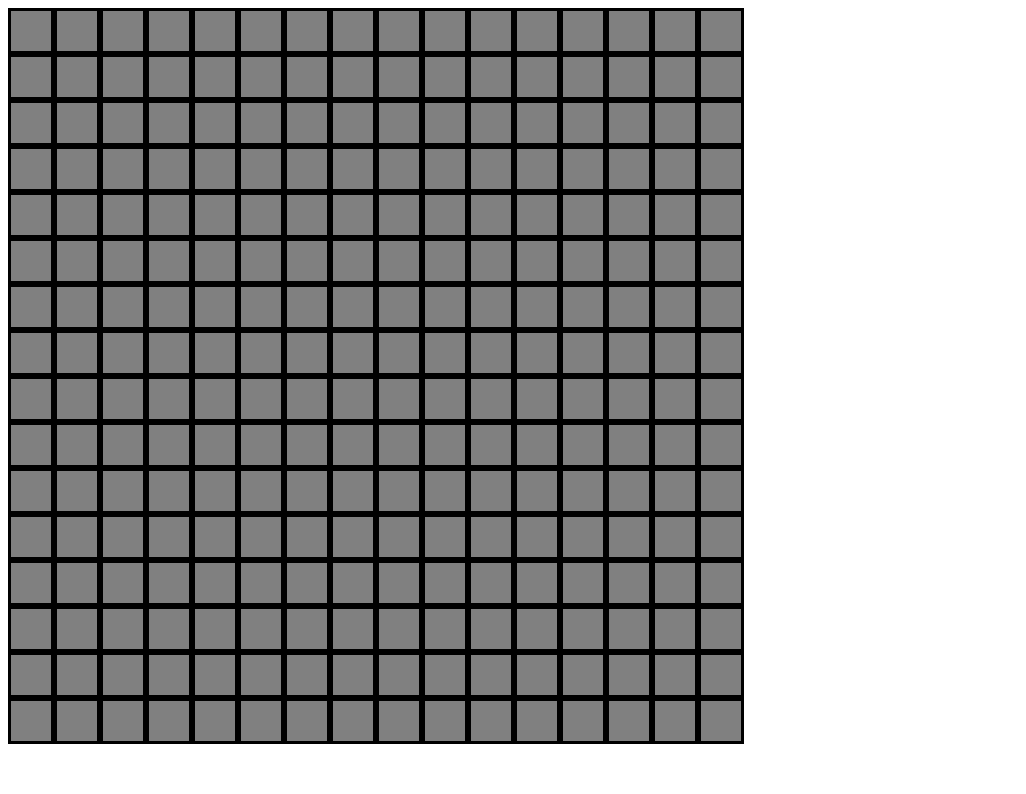
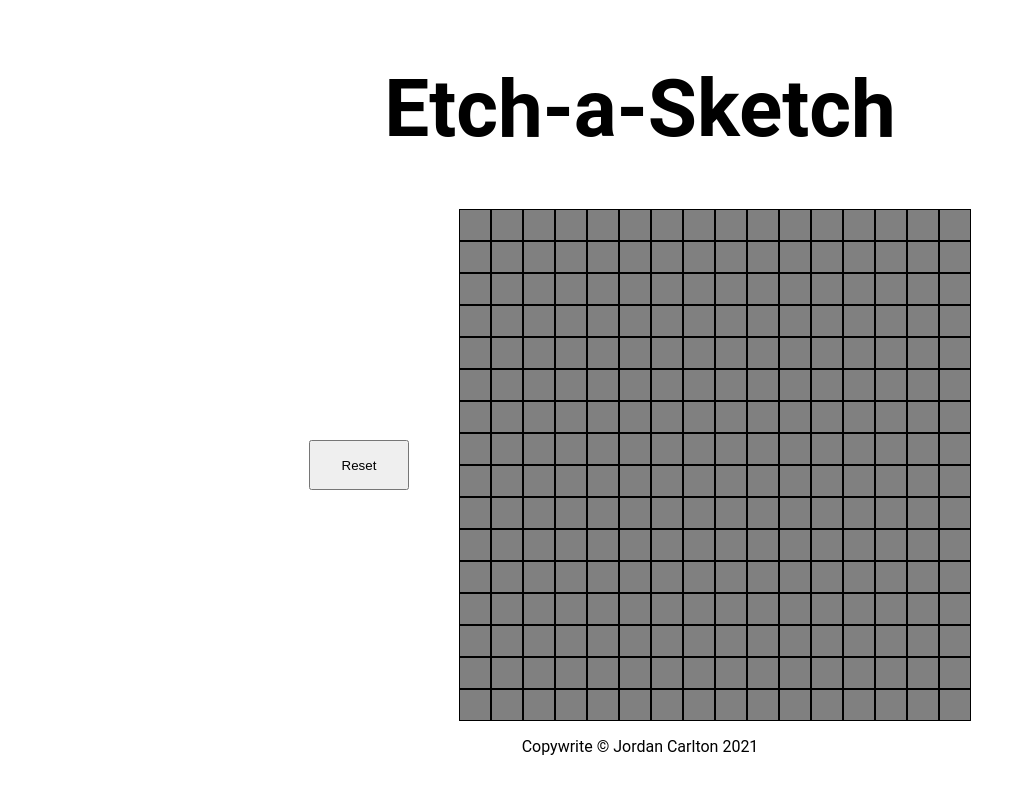
Before and after one commit to jaice-dev/Etch-a-sketch, a plain HTML site: page index.html in a window 1280 px wide. Shown: the whole page, without its empty margins (0-1026 px from the left). Drawn offline with Linux system fonts and the light colour scheme.

Commit message:
added reset button

```diff
--- a/index.html
+++ b/index.html
@@ -7,6 +7,19 @@
     <link rel="stylesheet" href="style.css">
 </head>
 <body>
-    <div id="EtchContainer"></div>
+    <header>
+        <h1 id="title">Etch-a-Sketch</h1>
+    </header>
+    <div class="pageBody">
+        <div id="controls">
+            <button id="reset">Reset</button>
+        </div>
+        <div id="EtchContainer"></div>
+    </div>
+    <footer>
+        <div class="footer-text">
+            <p>Copywrite © Jordan Carlton 2021</p>
+        </div>
+    </footer>
 </body>
 </html>
--- a/script.js
+++ b/script.js
@@ -19,6 +19,12 @@ function drawGrid() {
     }
 }
 
+function resetGrid() {
+    squares.forEach(square => {
+        square.style.backgroundColor = 'grey';
+    })
+}
+
 drawGrid();
 
 const squares = document.querySelectorAll(".square");
@@ -27,3 +33,6 @@ squares.forEach(square => {
         square.style.backgroundColor = 'CadetBlue';
     })
 })
+
+const resetButton = document.querySelector('#reset');
+resetButton.addEventListener('click', resetGrid);
--- a/style.css
+++ b/style.css
@@ -1,24 +1,62 @@
-.square {
-    width: 40px;
-    height: 40px;
-    color: grey;
-    background-color: grey;
-    border-color: black;
-    border-style: solid;
-;
-
+header {
+    display: flex;
+    justify-content: center;
+    font-size: 40px;
 }
 
+body {
+    font-family: 'Roboto', sans-serif;
+}
 
-/* square
-square width and height
-*/
+.pageBody {
+    display: flex;
+    justify-content: center;
+    gap: 50px;
+}
 
-.rowContainer {
+#controls {
     display: flex;
+    justify-content: center;
+    align-items: center;
+}
+
+#reset {
+    height: 50px;
+    width: 100px;
 }
 
 #EtchContainer {
     display: flex;
     flex-direction: column;
 }
+
+.rowContainer {
+    display: flex;
+}
+
+.square {
+    width: 30px;
+    height: 30px;
+    color: grey;
+    background-color: grey;
+    border-color: black;
+    border-style: solid;
+    border-width: thin;
+}
+
+
+
+
+
+
+
+
+footer {
+    display: flex;
+    justify-self: center;
+    justify-content: center;
+}
+
+.footer-text {
+
+}
```
